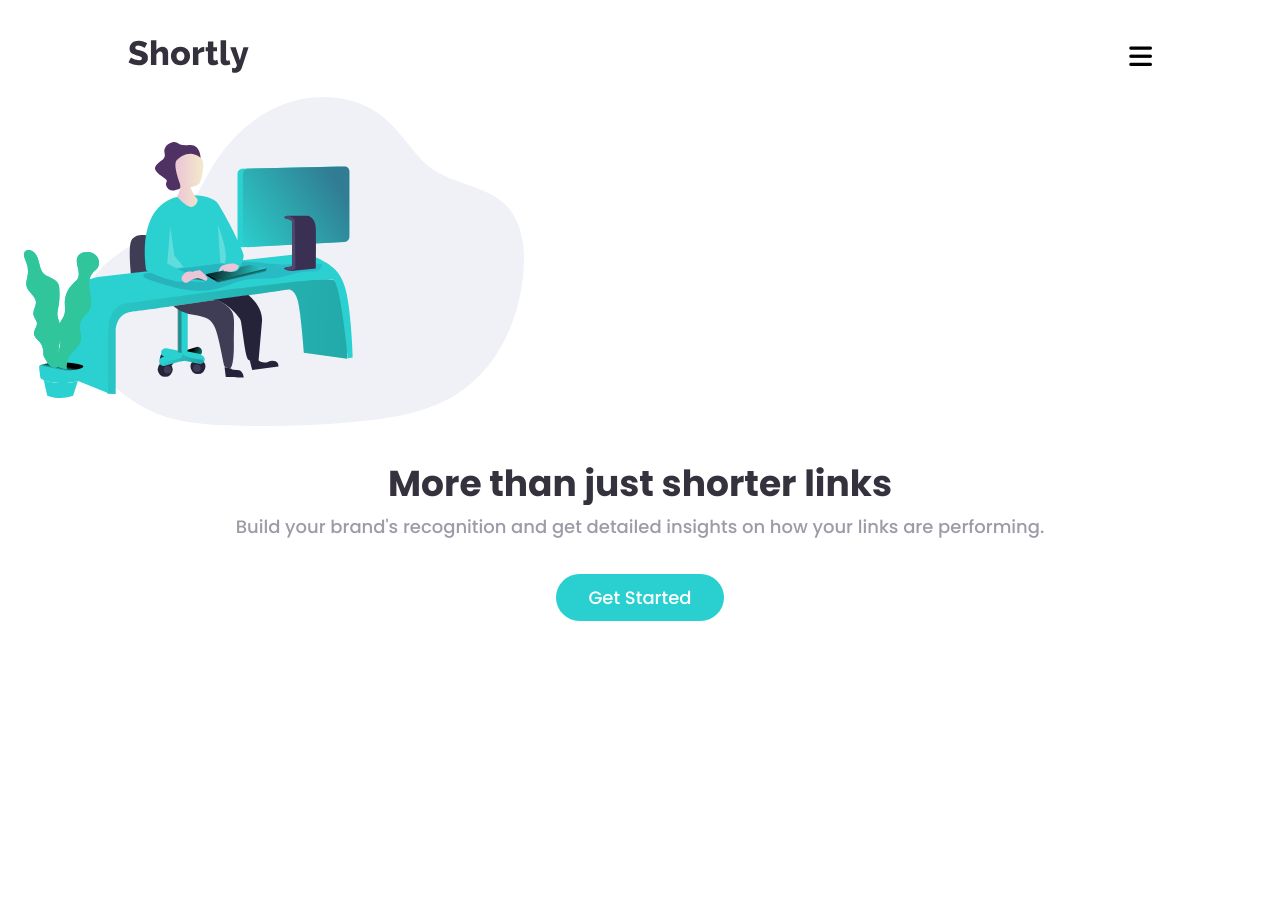
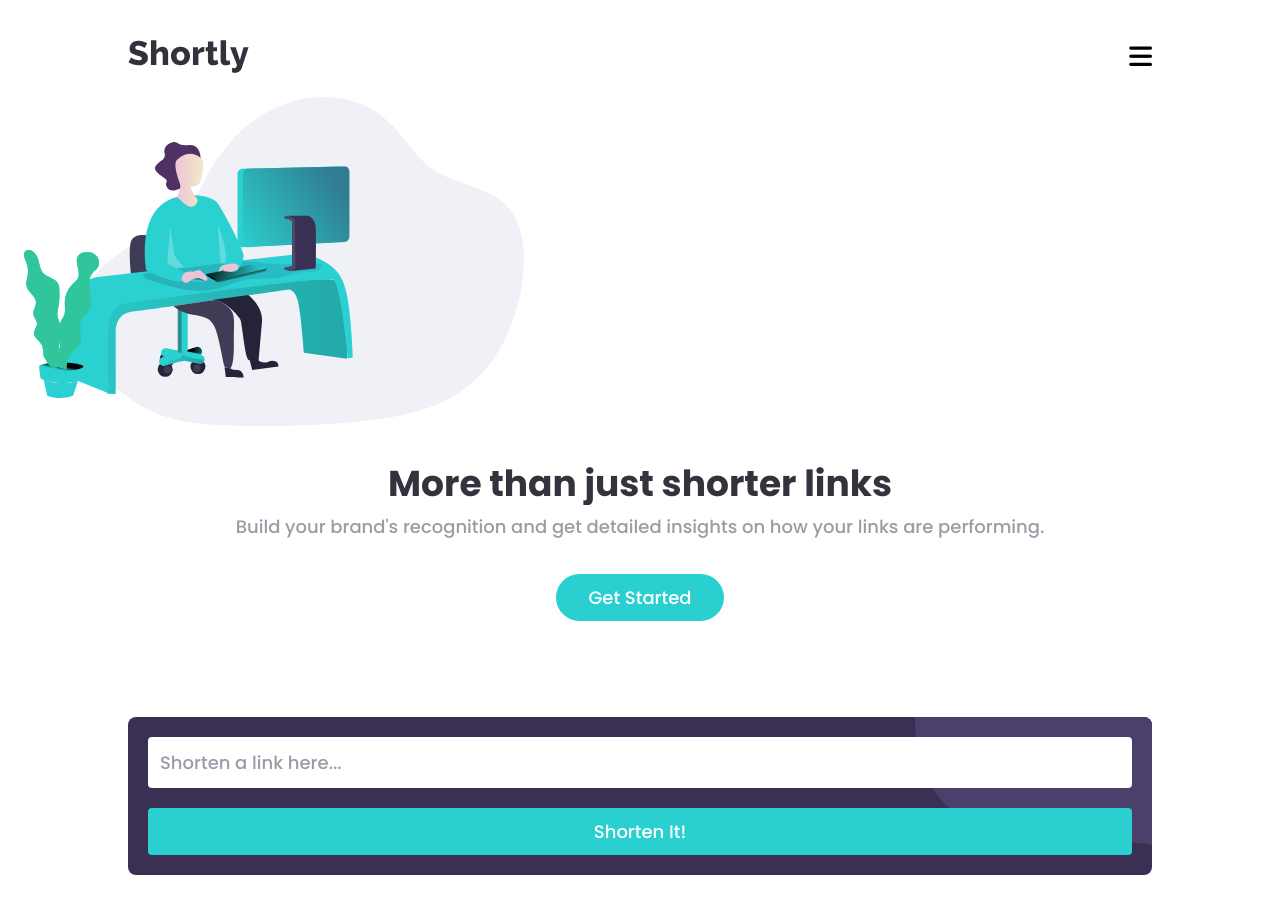
Before and after one commit to yusufardapeker/url-shortener, a Vue app: page / in a window 1280 px wide. Shown: the top 914 px of the page. Before the commit the page ends 800 px from the top, so only its background shows below. Built offline with nearby package versions, Linux system fonts and the light colour scheme.

Commit message:
Add url shorter

```diff
--- a/src/App.vue
+++ b/src/App.vue
@@ -1,9 +1,11 @@
 <script setup>
 import Header from "./components/header/Header.vue";
 import Hero from "./components/Hero.vue";
+import UrlShorter from "./components/UrlShorter.vue";
 </script>
 
 <template>
 	<Header />
 	<Hero />
+	<UrlShorter />
 </template>
--- /dev/null
+++ b/src/components/UrlShorter.vue
@@ -0,0 +1,118 @@
+<script setup>
+import { ref } from "vue";
+import Button from "./shared/Button.vue";
+import bgShortenMobileImg from "@/images/bg-shorten-mobile.svg";
+
+const hasInputError = ref(false);
+const inputErrorMessage = ref("");
+const fullUrl = ref("");
+const shortenedUrls = ref([]);
+const copiedUrl = ref("");
+const loading = ref(false);
+
+const checkFullUrl = () => {
+	if (fullUrl.value.trim() === "") {
+		hasInputError.value = true;
+		inputErrorMessage.value = "Please add a link";
+
+		return false;
+	} else if (!fullUrl.value.trim().includes("https://")) {
+		hasInputError.value = true;
+		inputErrorMessage.value = "Added link is invalid";
+
+		return false;
+	} else if (shortenedUrls.value.some((url) => url.original === fullUrl.value.trim())) {
+		hasInputError.value = true;
+		inputErrorMessage.value = "Please add a different link for shortening";
+
+		return false;
+	} else if (shortenedUrls.value.some((url) => url.short === fullUrl.value.trim())) {
+		hasInputError.value = true;
+		inputErrorMessage.value = "This link is already shortened!";
+
+		return false;
+	} else {
+		hasInputError.value = false;
+		return true;
+	}
+};
+
+const shortenUrl = async () => {
+	if (checkFullUrl()) {
+		try {
+			loading.value = true;
+
+			const res = await fetch("https://api.tinyurl.com/create", {
+				method: "POST",
+				headers: {
+					Authorization: `Bearer ${import.meta.env.VITE_API_KEY}`,
+					"Content-Type": "application/json",
+				},
+				body: JSON.stringify({ url: fullUrl.value }),
+			});
+
+			const data = await res.json();
+
+			shortenedUrls.value = [
+				{
+					original: fullUrl.value,
+					short: data.data.tiny_url,
+				},
+
+				...shortenedUrls.value,
+			];
+
+			loading.value = false;
+			fullUrl.value = "";
+		} catch (error) {
+			console.log("Fetch error: ", error);
+		}
+	}
+};
+
+const handleCopyUrlButtonsStyle = (e) => {
+	const targetButton = e.target;
+	const allButtons = document.querySelectorAll(".btn");
+
+	allButtons.forEach((button) => button.classList.remove("secondary"));
+	targetButton.classList.add("secondary");
+};
+
+const copyUrl = (e, url) => {
+	handleCopyUrlButtonsStyle(e);
+
+	navigator.clipboard.writeText(url);
+	copiedUrl.value = url;
+};
+</script>
+
+<template>
+	<section id="url-shorter" class="container">
+		<div class="actions">
+			<img :src="bgShortenMobileImg" alt="bg-img" class="bg-shorten-img" />
+
+			<input type="text" class="url-input" placeholder="Shorten a link here..." v-model="fullUrl" />
+			<span v-if="hasInputError" class="error-message">{{ inputErrorMessage }}</span>
+			<Button variety="cornered" :onClickFunction="shortenUrl">Shorten It!</Button>
+		</div>
+
+		<div v-if="loading" class="loading">
+			<span class="circle"></span>
+			<span class="triangle"></span>
+			<span class="square"></span>
+		</div>
+
+		<ul class="shortened-urls">
+			<li v-for="url in shortenedUrls" class="links-wrapper" :key="url.short">
+				<span class="full-url">{{ url.original }}</span>
+
+				<div class="shortened-link">
+					<span class="link">{{ url.short }}</span>
+					<Button variety="cornered" :onClickFunction="(e) => copyUrl(e, url.short)">
+						{{ copiedUrl === url.short ? "Copied!" : "Copy" }}</Button
+					>
+				</div>
+			</li>
+		</ul>
+	</section>
+</template>
--- a/src/components/shared/Button.vue
+++ b/src/components/shared/Button.vue
@@ -6,11 +6,13 @@ defineProps({
 		type: String,
 		default: "rounded",
 	},
+
+	onClickFunction: Function,
 });
 </script>
 
 <template>
-	<button :class="`btn ${variety}`">
+	<button :class="`btn ${variety}`" @click="onClickFunction">
 		<slot></slot>
 	</button>
 </template>
--- a/src/styles/reset.css
+++ b/src/styles/reset.css
@@ -5,7 +5,7 @@
 	padding: 0;
 	box-sizing: border-box;
 	border: none;
-	outline-color: transparent;
+	outline: none;
 	overflow-x: hidden;
 }
 
--- a/src/styles/style.scss
+++ b/src/styles/style.scss
@@ -36,6 +36,10 @@ h6 {
 	font-weight: $fw-bold;
 }
 
+section {
+	margin-bottom: 96px;
+}
+
 .container {
 	width: 88%;
 	max-width: 1024px;
@@ -50,6 +54,14 @@ h6 {
 
 	&.rounded {
 		border-radius: 9999px;
+	}
+
+	&.cornered {
+		border-radius: 4px;
+	}
+
+	&.secondary {
+		background-color: $dark-violet;
 	}
 }
 
@@ -119,3 +131,126 @@ header {
 		}
 	}
 }
+
+#url-shorter {
+	.actions {
+		background-color: $dark-violet;
+		display: flex;
+		flex-direction: column;
+		border-radius: 8px;
+		padding: 20px;
+		position: relative;
+
+		& > *:not(.bg-shorten-img) {
+			z-index: 2;
+		}
+
+		.bg-shorten-img {
+			position: absolute;
+			z-index: 1;
+			top: 0;
+			right: 0;
+		}
+
+		.url-input {
+			padding: 12px;
+			border-radius: 4px;
+			margin-bottom: 4px;
+
+			&::placeholder {
+				color: $grayish-violet;
+			}
+		}
+
+		.error-message {
+			font-size: 14px;
+			color: $red;
+		}
+
+		.btn {
+			margin-top: 16px;
+		}
+	}
+
+	.loading {
+		display: flex;
+		align-items: center;
+		justify-content: center;
+		margin-top: 24px;
+		gap: 12px;
+		height: 36px;
+
+		.circle {
+			width: 18px;
+			height: 18px;
+			border: 1px solid $cyan;
+			border-radius: 50%;
+			animation: animateLoading 500ms ease infinite alternate;
+		}
+		.triangle {
+			border-left: 10px solid transparent;
+			border-right: 10px solid transparent;
+			border-bottom: 20px solid $cyan;
+			animation: animateLoading 500ms 200ms ease infinite alternate;
+		}
+		.square {
+			width: 16px;
+			height: 16px;
+			border: 1px solid $cyan;
+			animation: animateLoading 500ms 300ms ease infinite alternate;
+		}
+
+		@keyframes animateLoading {
+			from {
+				transform: translateY(0);
+			}
+			to {
+				transform: translateY(-8px);
+			}
+		}
+	}
+
+	.shortened-urls {
+		margin-top: 24px;
+		background-color: $white;
+		display: flex;
+		flex-direction: column;
+		gap: 24px;
+		font-size: 16px;
+
+		.links-wrapper {
+			border-radius: 8px;
+			padding: 16px;
+			position: relative;
+
+			&::before {
+				content: "";
+				position: absolute;
+				left: 0;
+				top: 52px;
+				background-color: $gray;
+				width: 100%;
+				height: 1px;
+			}
+
+			.full-url {
+				margin-bottom: 24px;
+				display: inline-block;
+				width: 28ch;
+				overflow: hidden;
+				text-overflow: ellipsis;
+				white-space: nowrap;
+			}
+
+			.shortened-link {
+				display: flex;
+				flex-direction: column;
+				gap: 12px;
+
+				.link {
+					color: $cyan;
+				}
+			}
+		}
+	}
+}
```
Also changed, not shown: 1 other file (tests, documents, lock files or other folders).
